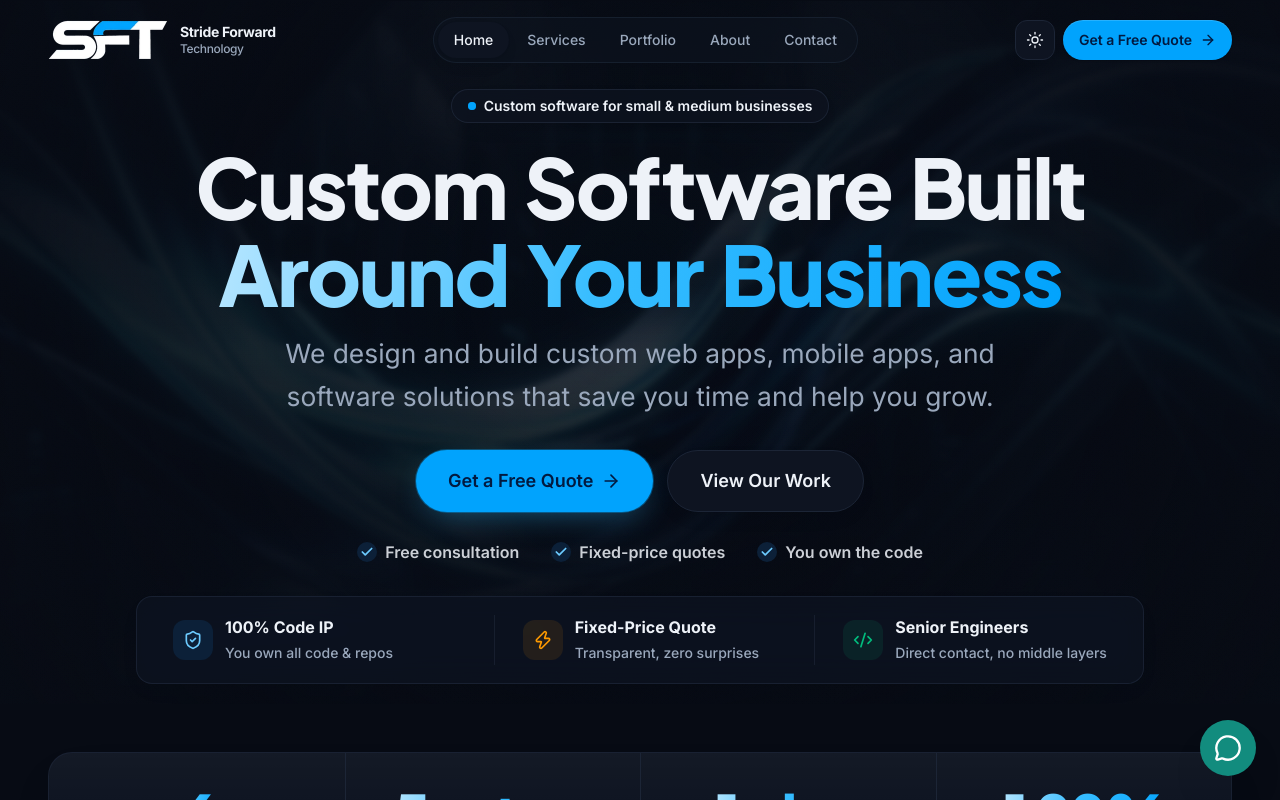
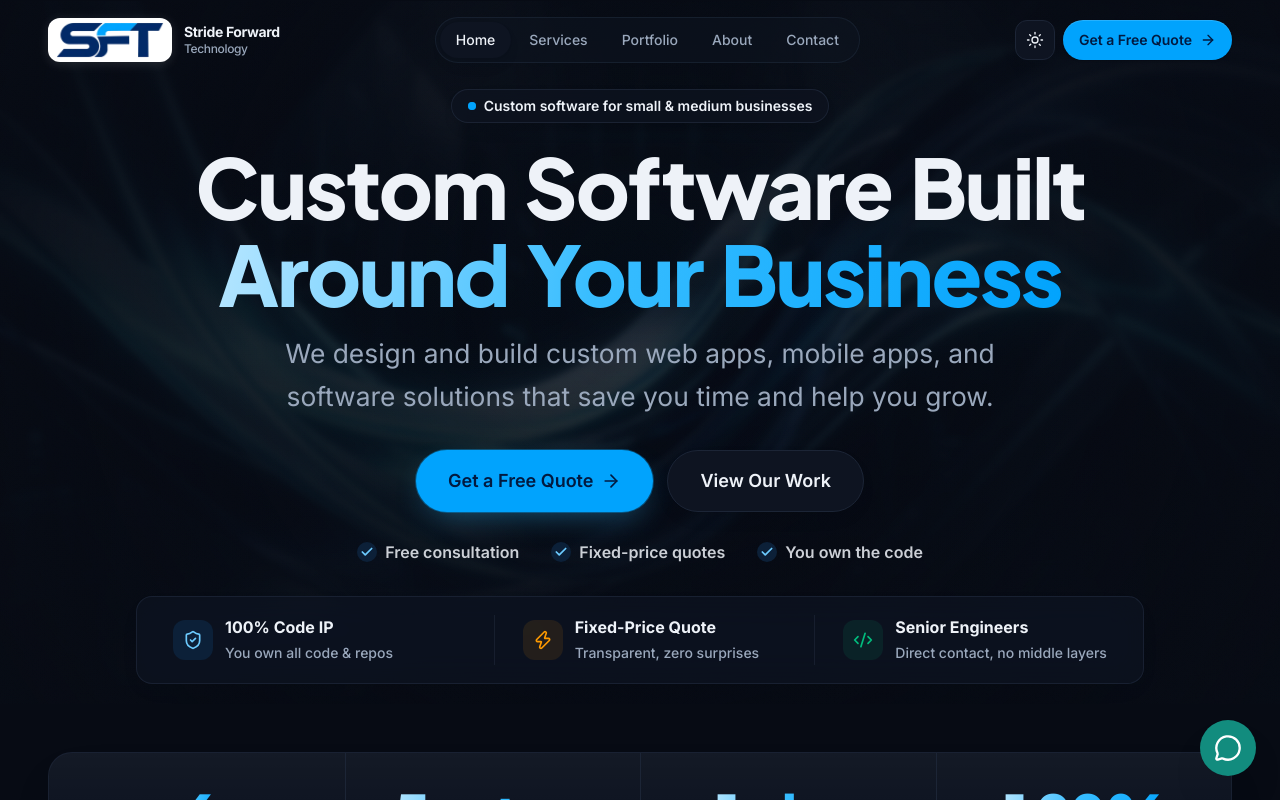
Before and after one commit to Vino200003/Stride-Forward-Technology, a React (Vite) app: page / in a window 1280 px wide. Shown: the top 800 px of the page. Built offline with nearby package versions, Linux system fonts and the light colour scheme.

Commit message:
refactor: update Logo component to use standard brand asset with white contrast background on dark modes

```diff
--- a/src/components/layout/Logo.tsx
+++ b/src/components/layout/Logo.tsx
@@ -3,7 +3,7 @@ import { siteConfig } from '../../data/content'
 import { cn } from '../../lib/cn'
 
 type LogoProps = {
-  /** "auto" switches automatically between dark/light; "light" always uses the white/sky logo */
+  /** "auto" switches styling for dark/light; "light" is for fixed dark backgrounds like the footer */
   variant?: 'auto' | 'light'
   className?: string
   onClick?: () => void
@@ -11,45 +11,47 @@ type LogoProps = {
 
 /**
  * Company logo linking to the home page.
- * Uses transparent logo marks:
- * - On light backgrounds: standard navy + sky logo (/logo-mark.webp, /logo-mark.png)
- * - On dark backgrounds: crisp white + sky logo (/logo-mark-light.webp, /logo-mark-light.png)
- * With zero white box or background overlay.
+ * Uses the authentic brand logo (/logo-mark.webp, /logo-mark.png) across all modes.
+ * On dark backgrounds / dark mode, a crisp white rounded badge ensures the navy
+ * lettering remains fully visible with maximum contrast while preserving original brand colors.
  */
 export default function Logo({ variant = 'auto', className, onClick }: LogoProps) {
-  if (variant === 'light') {
-    return (
-      <Link to="/" onClick={onClick} className={cn('inline-flex items-center gap-3 rounded-lg', className)}>
-        <picture className="block">
-          <source srcSet="/logo-mark-light.webp" type="image/webp" />
-          <img src="/logo-mark-light.png" alt="" width={120} height={40} className="h-9 w-auto sm:h-10" />
-        </picture>
-        <span className="hidden text-sm leading-tight font-bold tracking-tight sm:block text-white">
-          Stride Forward
-          <span className="block text-xs font-medium text-white/70">
-            Technology
-          </span>
-        </span>
-        <span className="sr-only">{siteConfig.name} - home</span>
-      </Link>
-    )
-  }
+  const isLight = variant === 'light'
 
   return (
     <Link to="/" onClick={onClick} className={cn('inline-flex items-center gap-3 rounded-lg', className)}>
-      {/* Light mode: navy logo */}
-      <picture className="block dark:hidden">
+      {/* Brand logo: uses normal mode logo with white pill on dark backgrounds */}
+      <picture
+        className={cn(
+          'flex items-center justify-center rounded-xl px-2 py-1 transition-all duration-200',
+          isLight
+            ? 'bg-white shadow-sm ring-1 ring-white/10'
+            : 'bg-transparent dark:bg-white dark:shadow-[0_2px_12px_rgba(255,255,255,0.12)]',
+        )}
+      >
         <source srcSet="/logo-mark.webp" type="image/webp" />
-        <img src="/logo-mark.png" alt="" width={120} height={40} className="h-9 w-auto sm:h-10" />
+        <img
+          src="/logo-mark.png"
+          alt=""
+          width={120}
+          height={40}
+          className="h-8 w-auto sm:h-9 object-contain"
+        />
       </picture>
-      {/* Dark mode: crisp white + cyan logo without white background box */}
-      <picture className="hidden dark:block">
-        <source srcSet="/logo-mark-light.webp" type="image/webp" />
-        <img src="/logo-mark-light.png" alt="" width={120} height={40} className="h-9 w-auto sm:h-10" />
-      </picture>
-      <span className="hidden text-sm leading-tight font-bold tracking-tight sm:block text-fg">
+
+      <span
+        className={cn(
+          'hidden text-sm leading-tight font-bold tracking-tight sm:block',
+          isLight ? 'text-white' : 'text-fg',
+        )}
+      >
         Stride Forward
-        <span className="block text-xs font-medium text-muted">
+        <span
+          className={cn(
+            'block text-xs font-medium',
+            isLight ? 'text-white/70' : 'text-muted',
+          )}
+        >
           Technology
         </span>
       </span>
```
